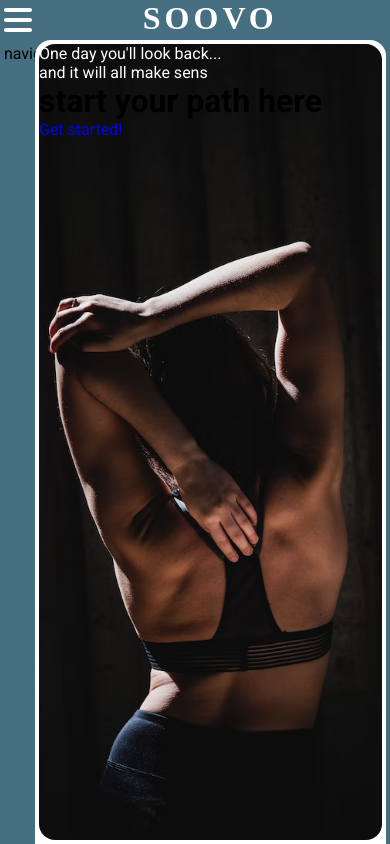
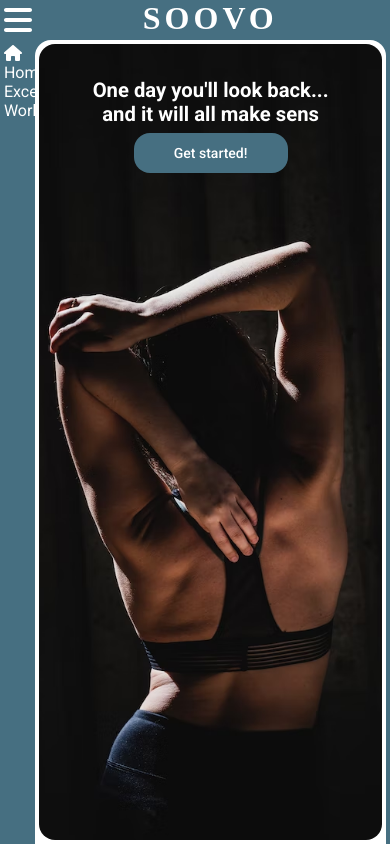
Before and after one commit to NadmorskaAlpaka/workout_planner, a React (Create React App) app: page / in a window 390 px wide. Built offline with nearby package versions, Linux system fonts and the light colour scheme; a web font is replaced by a local one.

Commit message:
Homepage responssivnes

```diff
--- a/src/App.js
+++ b/src/App.js
@@ -1,12 +1,12 @@
 import { BrowserRouter, Routes, Route }  from "react-router-dom";
 import { library } from '@fortawesome/fontawesome-svg-core';
-import { faBars } from '@fortawesome/free-solid-svg-icons';
+import { faBars, faHouse } from '@fortawesome/free-solid-svg-icons';
 import Logo from './components/Logo.js';
 import Navigation from './components/Navigation.js';
 import Homepage from './pages/Homepage.js';
 import Exercises from './pages/Exercises.js';
 
-library.add(faBars);
+library.add(faBars, faHouse);
 
 function App() {
   return (
@@ -17,12 +17,12 @@ function App() {
           <div className="layout__navigation">
             <Navigation />
           </div>
-          <div className="layout__main">
+          <main className="layout__main">
             <Routes>
               <Route path="/" element={<Homepage />} />
               <Route path="exercises" element={<Exercises />} />
             </Routes>
-          </div>
+          </main>
         </div>
       </div>
     </BrowserRouter>
--- a/src/components/Logo.js
+++ b/src/components/Logo.js
@@ -13,7 +13,7 @@ const Logo = () => {
         console.log("open");
     }
     return (
-        <div className='logo__container'>
+        <header className='logo__container'>
             <div className='toogle__bar--wrapper'>
                 <FontAwesomeIcon className='toggle__bar' icon="fa-solid fa-bars" onClick={clsoseNavigation}/>
                 <FontAwesomeIcon className='toggle__bar2' icon="fa-solid fa-bars" onClick={openNavigation}/>
@@ -23,7 +23,7 @@ const Logo = () => {
                     <span className='logo__name'>soovo</span>
                 </Link>
             </div>
-        </div>
+        </header>
     );
 }
 
--- a/src/components/Navigation.js
+++ b/src/components/Navigation.js
@@ -1,10 +1,23 @@
 import React from 'react';
+import { Link } from 'react-router-dom';
+import { FontAwesomeIcon } from '@fortawesome/react-fontawesome';
 
 const Navigation = () => {
     return (
-        <div className='navigation__container'>
-            navigation
-        </div>
+        <nav className='navigation__container'>
+            <ul className='nav__list'>
+                <li className='nav__list--element'>
+                    <FontAwesomeIcon className='nav__list--icon' icon="fa-solid fa-house"/>
+                    <Link to="/" className='nav__list--link'>Home</Link>
+                </li>
+                <li className='nav__list--element'>
+                    <Link to="exercises" className='nav__list--link'>Excercises</Link>
+                </li>
+                <li className='nav__list--element'>
+                    <Link to="workout" className='nav__list--link'>Workout</Link>
+                </li>
+            </ul>
+        </nav>
     );
 }
 
--- a/src/index.css
+++ b/src/index.css
@@ -17,11 +17,16 @@ a{
   text-decoration: none;
 }
 
-/*  ====== MENU ======
+li{
+  list-style-type: none;
+}
+
+/*  ======== MENU ========
          1.App.js
          2.Logo.js
          3.Homepage.js
-    ===================  */
+         4.Navigation.js
+    ======================  */
 
 /*  ===================
          1.App.js
@@ -84,6 +89,11 @@ a{
   letter-spacing: 4px;
   font-weight: 700;
   font-size: 2rem;
+  transition: opacity 300ms ease;
+}
+
+.logo__name:hover{
+  opacity: 0.7;
 }
 
 .toogle__bar--wrapper{
@@ -154,14 +164,138 @@ a{
   background-image: url("./assets/womandesktop.jpg");
 }
 
-.homepage__text{
+.homepage__content{
+  padding-top: 10%;
+  padding-left: 10%;
+  display: flex;
+  flex-direction: column;
+  align-items: flex-start;
+}
+
+.homepage__text,
+.homepage__button--text{
+  color: var(--white);
+  font-size: 3rem;
+  font-weight: 600;
+}
+
+.homepage__button{
+  margin-top: 1.2%;
+  padding: 12px 40px;
+  display: block;
+  font-size: 2rem;
+  background-color: var(--main-color);
+  color: var(--white);
+  font-weight: 500;
+  border-radius: 16px;
+  transition: all 300ms ease;
+}
+
+.homepage__button:hover{
+  transform: scale(1.05);
+  background-color: #528297;
+  /* color: var(--main-color);
+  background-color: var(--white); */
+}
+
+.homepage__button:active,
+.homepage__button:focus{
+  transform: scale(0.9);
+}
+
+@media (max-width: 1920px) {
+  .homepage__text{
+    font-size: 2.500vw;
+  }
+
+  .homepage__button{
+    font-size: 1.667vw;
+  }
+}
+
+@media (max-width: 1440px) {
+  .homepage__text{
+    font-size: 2.75vw;
+  }
+
+  .homepage__button{
+    font-size: 1.75vw;
+  }
+
+  .homepage__content{
+    padding-top: 12%;
+  }
+}
+
+@media (max-width: 1024px) {
+  .homepage__text{
+    font-size: 3vw;
+  }
+
+  .homepage__button{
+    font-size: 2vw;
+  }
+}
+
+@media (max-width: 768px) {
+  .homepage__container{
+    background-position: top;
+    background-image: url("./assets/womanmobile.jpg");
+  }
+
+  .homepage__content{
+    padding-top: 6%;
+    padding-left: 0;
+    align-items: center;
+  }
+
+  .homepage__text{
+    font-size: 4.688vw;
+  }
+
+  .homepage__button{
+    font-size: 3.385vw;
+    margin-top: 2%;
+  }
+}
+
+@media (max-width: 500px) {
+  .homepage__content{
+    padding-top: 10%;
+  }
+
+  .homepage__text{
+    font-size: 5.2vw;
+  }
+
+  .homepage__button{
+    font-size: 3.6vw;
+    margin-top: 2%;
+  }
+}
+
+@media (max-width: 375px) {
+  .homepage__content{
+    padding-top: 16%;
+  }
+
+  .homepage__text{
+    font-size: 5.6vw;
+  }
+
+  .homepage__button{
+    margin-top: 4%;
+    font-size: 4vw;
+  }
+}
+
+/*  ===================
+      4.Navigation.js
+    ===================  */
+.nav__list--link{
   color: var(--white);
 }
 
-
-
-@media (max-width: 768px) {
-  .homepage__container{
-    background-image: url("./assets/womanmobile.jpg");
-  }
+.nav__list--icon{
+  color: var(--white);
 }
--- a/src/pages/Homepage.js
+++ b/src/pages/Homepage.js
@@ -11,10 +11,10 @@ const Homepage = () => {
                 <p className='homepage__text'>
                     and it will all make sens
                 </p>
-                <h1 className='homepage__button--text'>
+                {/* <h1 className='homepage__button--text'>
                     start your path here
-                </h1>
-                <Link to="/exercises">
+                </h1> */}
+                <Link to="/exercises" className='homepage__button'>
                     Get started!
                 </Link>
             </div>
```
